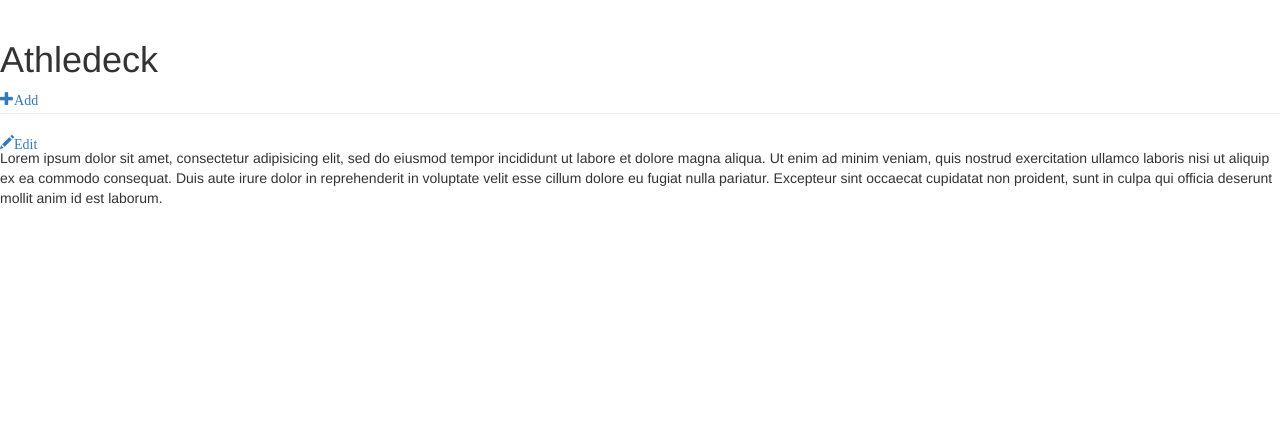
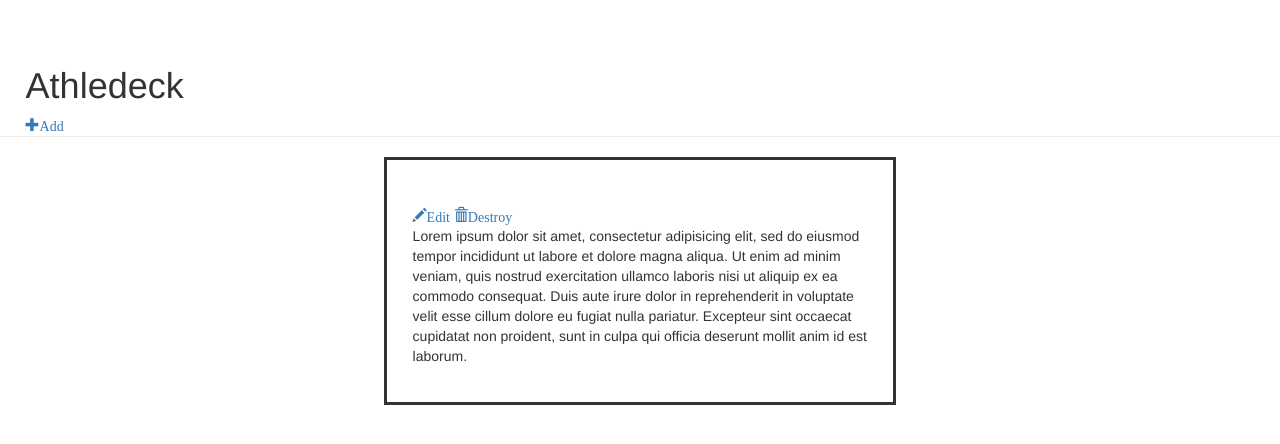
Before and after one commit to jdibiccari/athledeck, a Django app: template athledeck/templates/athletes/show.html in a window 1280 px wide. Shown: the top 444 px of the page. Run offline with Django 3.2, Linux system fonts and the light colour scheme; the template is opened without the code that fills it, so the values that code supplies are empty; some libraries are stand-ins or nearby versions.

Commit message:
you can destroy now

```diff
--- a/athledeck/templates/athletes/edit.html
+++ b/athledeck/templates/athletes/edit.html
@@ -1,10 +1,10 @@
 {% extends 'athletes/base.html' %}
 
 {% block content %}
-
+<div class="wrapper">
   <form method="POST" class="form">{% csrf_token %}
     {{form.as_p}}
     <button type="submit">Save</button>
   </form>
-
+</div>
 {% endblock %}
--- a/athledeck/templates/athletes/show.html
+++ b/athledeck/templates/athletes/show.html
@@ -1,12 +1,15 @@
 {% extends 'athletes/base.html' %}
 
 {% block content %}
+  <div class="wrapper">
     <h2>{{athlete}}</h2>
     <a href="{% url 'athlete_edit' pk=athlete.pk %}"><span class="glyphicon glyphicon-pencil">Edit</span></a>
+    <a href="{% url 'athlete_destroy' pk=athlete.pk %}"><span class="glyphicon glyphicon-trash">Destroy</span></a>
     <p>Lorem ipsum dolor sit amet, consectetur adipisicing elit, sed do eiusmod
     tempor incididunt ut labore et dolore magna aliqua. Ut enim ad minim veniam,
     quis nostrud exercitation ullamco laboris nisi ut aliquip ex ea commodo
     consequat. Duis aute irure dolor in reprehenderit in voluptate velit esse
     cillum dolore eu fugiat nulla pariatur. Excepteur sint occaecat cupidatat non
     proident, sunt in culpa qui officia deserunt mollit anim id est laborum.</p>
+    </div>
 {% endblock %}
--- a/athledeck/urls.py
+++ b/athledeck/urls.py
@@ -6,4 +6,6 @@ urlpatterns = patterns('',
     url(r'^athlete/(?P<pk>[0-9]+)/$', views.show),
     url(r'^athlete/new/$', views.new, name='athlete_new'),
     url(r'^athlete/(?P<pk>[0-9]+)/edit/$', views.edit, name='athlete_edit'),
+    url(r'^athlete/(?P<pk>[0-9]+)/destroy/$', views.destroy, name='athlete_destroy'),
+
 )
--- a/static/css/athledeck.css
+++ b/static/css/athledeck.css
@@ -1,3 +1,10 @@
+.page-header {
+  padding: 0.5% 2%;
+}
+
 .wrapper {
   border: solid;
+  padding: 2%;
+  margin: 0 auto;
+  width: 40%;
 }
```
Also changed, not shown: athledeck/views.py (+6 -1 lines). Lines whose indentation alone changed are shown as unchanged.
